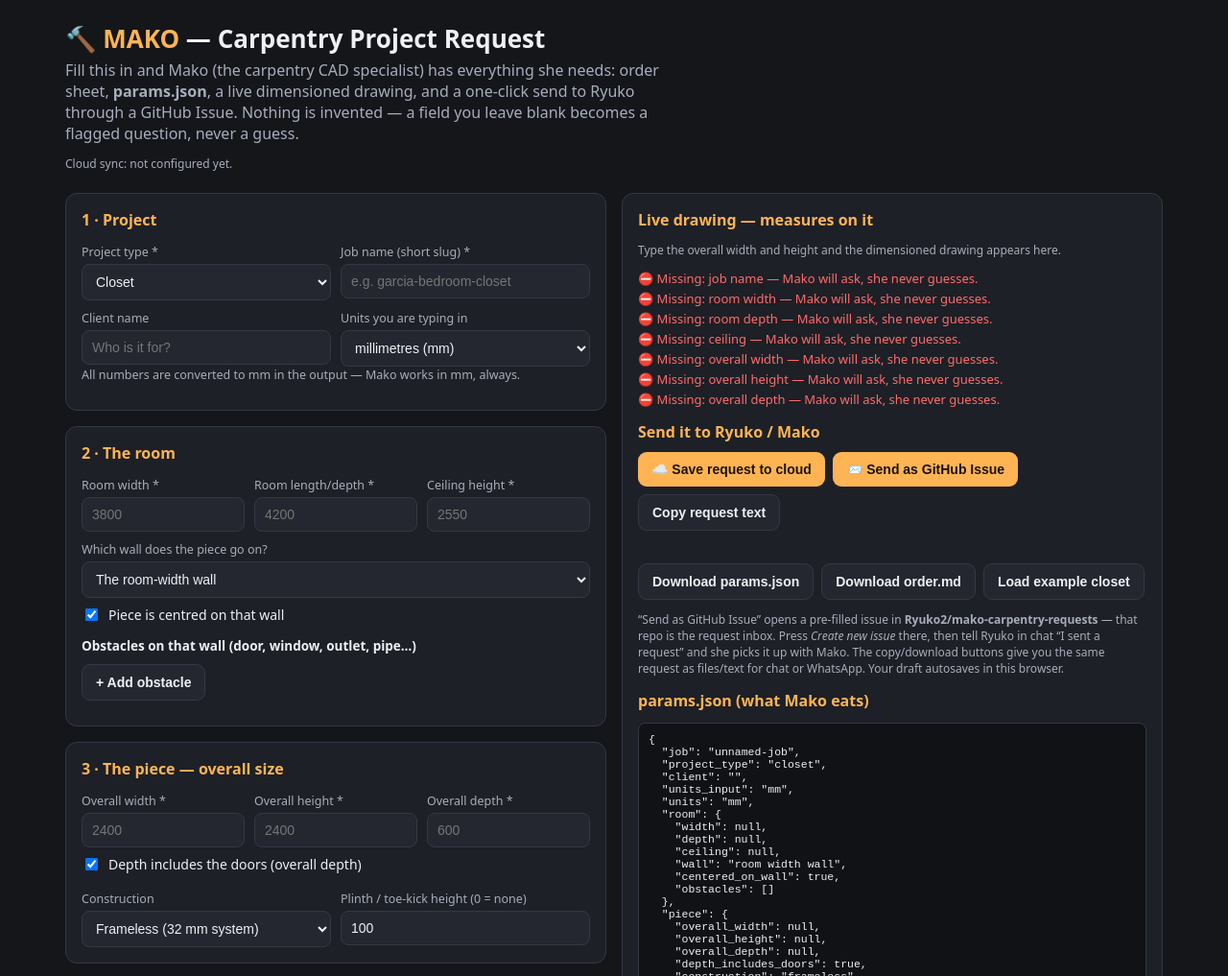
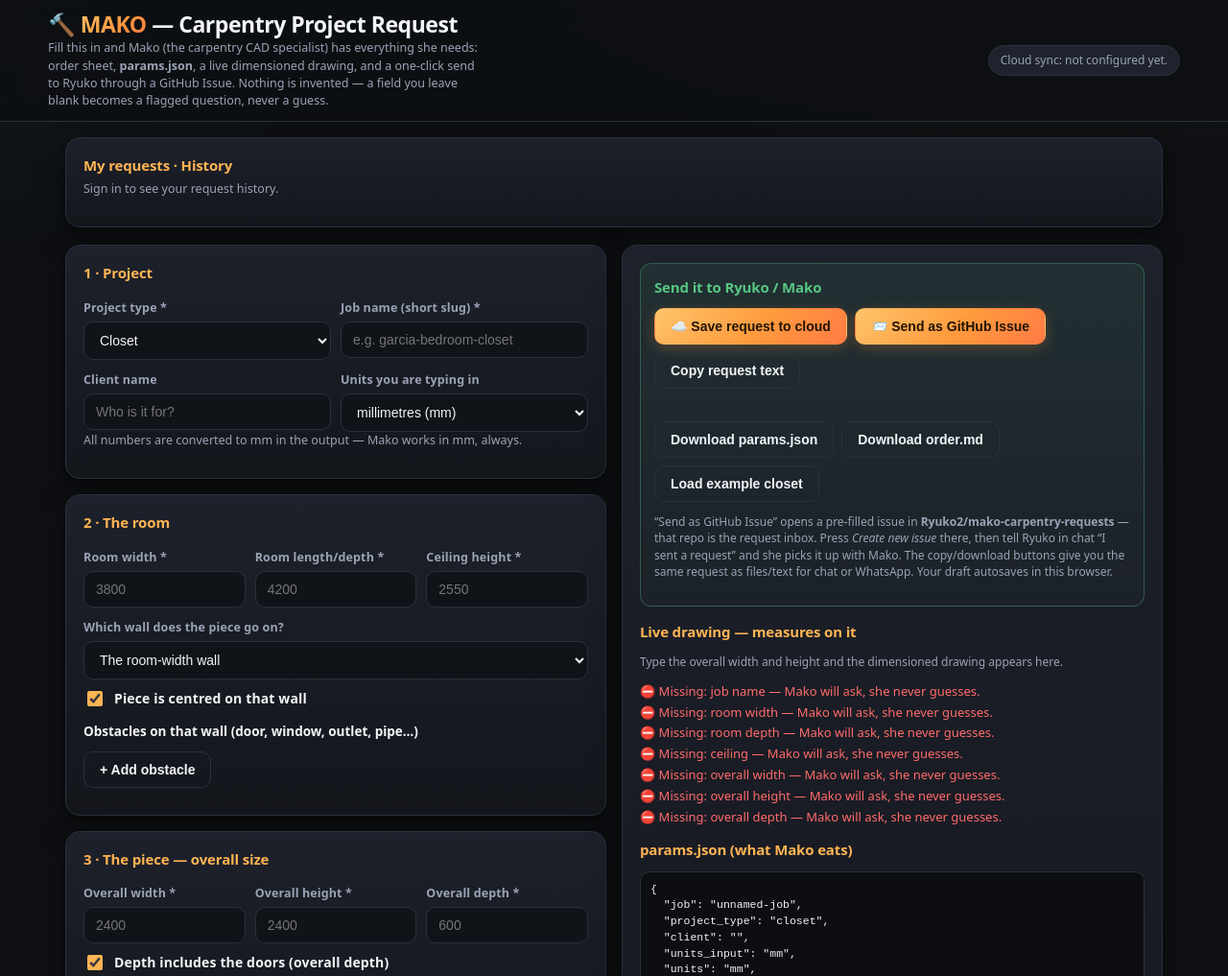
Before and after one commit to Ryuko2/mako-carpentry-requests, a plain HTML site: page index.html in a window 1280 px wide. Shown: the top 1017 px of the page at 96% size. Drawn offline with Linux system fonts and the light colour scheme; no server answers.

Commit message:
Lux redesign: History at top, SaaS restyle

```diff
--- a/index.html
+++ b/index.html
@@ -5,66 +5,94 @@
 <meta name="viewport" content="width=device-width, initial-scale=1.0">
 <title>Mako — Carpentry Project Request</title>
 <style>
-  :root{--bg:#14161a;--panel:#1d2026;--panel2:#24272f;--line:#343845;--txt:#eef0f4;--dim:#a7adbb;--acc:#ffb454;--acc2:#57c785;--bad:#ff6b6b;--radius:12px}
+  :root{--bg:#0e1013;--panel:#171a21;--panel2:#1f232d;--card1:#1d212b;--card2:#14161c;--inset:#101318;--line:#2b303d;--txt:#f2f4f8;--dim:#9aa3b5;--acc:#ffb454;--acc2:#57c785;--bad:#ff6b6b;--acc-ink:#221503;--grad:linear-gradient(135deg,#ffc46b 0%,#ff9a3d 55%,#ff7a45 100%);--radius:15px;--shadow:0 12px 32px rgba(0,0,0,.38),0 2px 6px rgba(0,0,0,.28);--ring:0 0 0 3px rgba(255,180,84,.22)}
   *{box-sizing:border-box}
-  body{margin:0;font-family:system-ui,-apple-system,"Segoe UI",Roboto,sans-serif;background:var(--bg);color:var(--txt)}
-  header{padding:22px 18px 6px;max-width:1180px;margin:0 auto}
-  h1{font-size:26px;margin:0 0 4px} h1 .mako{color:var(--acc)}
-  header p{color:var(--dim);margin:0;max-width:70ch}
-  main{max-width:1180px;margin:0 auto;padding:14px 18px 60px;display:grid;grid-template-columns:1fr 1fr;gap:16px}
+  html{scroll-behavior:smooth}
+  body{margin:0;font-family:system-ui,-apple-system,"Segoe UI",Roboto,"Helvetica Neue",Arial,sans-serif;background:radial-gradient(1100px 520px at 85% -140px,rgba(255,180,84,.09),transparent 60%),radial-gradient(900px 500px at -10% 0,rgba(87,199,133,.05),transparent 55%),var(--bg);color:var(--txt);font-size:15px;line-height:1.45;-webkit-font-smoothing:antialiased}
+  header{position:sticky;top:0;z-index:60;padding:12px 18px;background:rgba(13,15,19,.88);backdrop-filter:blur(12px);-webkit-backdrop-filter:blur(12px);border-bottom:1px solid var(--line)}
+  header .bar{max-width:1180px;margin:0 auto;display:flex;flex-wrap:wrap;gap:6px 22px;align-items:center;justify-content:space-between}
+  .brand{flex:1 1 430px;min-width:250px}
+  h1{font-size:23px;font-weight:800;letter-spacing:-.02em;margin:0;line-height:1.15}
+  h1 .mako{color:var(--acc)}
+  @supports((-webkit-background-clip:text) or (background-clip:text)){h1 .mako{background:var(--grad);-webkit-background-clip:text;background-clip:text;color:transparent}}
+  header p{color:var(--dim);margin:3px 0 0;font-size:12.5px;max-width:64ch}
+  .authbar{display:flex;flex-wrap:wrap;gap:8px;align-items:center}
+  #authStatus{background:var(--panel2);border:1px solid var(--line);border-radius:999px;padding:6px 12px}
+  .topband{max-width:1180px;margin:16px auto 0;padding:0 18px}
+  .topband section{margin-bottom:0}
+  #historySection{scroll-margin-top:120px}
+  main{max-width:1180px;margin:0 auto;padding:18px 18px 64px;display:grid;grid-template-columns:1fr 1fr;gap:16px}
   @media(max-width:900px){main{grid-template-columns:1fr}}
-  section{background:var(--panel);border:1px solid var(--line);border-radius:var(--radius);padding:16px;margin-bottom:16px}
-  section h2{font-size:16px;margin:0 0 4px;color:var(--acc)}
+  section{background:linear-gradient(180deg,var(--card1),var(--card2));border:1px solid var(--line);border-radius:var(--radius);padding:18px;margin-bottom:16px;box-shadow:var(--shadow)}
+  section h2{font-size:15px;font-weight:700;letter-spacing:-.01em;margin:0 0 4px;color:var(--acc)}
   section .hint{color:var(--dim);font-size:12.5px;margin:0 0 12px}
-  label{display:block;font-size:12.5px;color:var(--dim);margin:10px 0 4px}
-  input,select,textarea{width:100%;background:var(--panel2);border:1px solid var(--line);border-radius:8px;color:var(--txt);padding:9px 10px;font-size:14px}
-  input:focus,select:focus,textarea:focus{outline:2px solid var(--acc);outline-offset:0;border-color:transparent}
+  label{display:block;font-size:12.5px;font-weight:600;letter-spacing:.01em;color:var(--dim);margin:12px 0 5px}
+  input,select,textarea{width:100%;background:var(--inset);border:1px solid var(--line);border-radius:10px;color:var(--txt);padding:10px 12px;font-size:14px;transition:border-color .15s ease,box-shadow .15s ease}
+  input:focus,select:focus,textarea:focus{outline:none;border-color:var(--acc);box-shadow:var(--ring)}
   .row{display:grid;grid-template-columns:1fr 1fr;gap:10px}
   .row3{display:grid;grid-template-columns:1fr 1fr 1fr;gap:10px}
-  .check{display:flex;gap:8px;align-items:center;margin:8px 0;font-size:14px;color:var(--txt)}
-  .check input{width:auto}
-  .bay,.obs{border:1px dashed var(--line);border-radius:10px;padding:10px;margin:10px 0;background:#1a1d23}
+  .check{display:flex;gap:9px;align-items:center;margin:9px 0;font-size:14px;color:var(--txt)}
+  .check input{width:16px;height:16px;accent-color:var(--acc)}
+  .bay,.obs{border:1px dashed var(--line);border-radius:12px;padding:12px;margin:10px 0;background:var(--inset)}
   .bayhead{display:flex;justify-content:space-between;align-items:center}
   .bayhead b{color:var(--acc2)}
-  button{background:var(--acc);color:#1a1206;border:0;border-radius:9px;padding:10px 14px;font-weight:700;font-size:14px;cursor:pointer}
-  button.secondary{background:var(--panel2);color:var(--txt);border:1px solid var(--line)}
-  button.danger{background:transparent;color:var(--bad);border:1px solid var(--bad);padding:5px 9px;font-size:12px}
-  button:active{transform:translateY(1px)}
-  .btnrow{display:flex;flex-wrap:wrap;gap:8px;margin:10px 0}
-  #previewWrap{background:var(--panel);border:1px solid var(--line);border-radius:var(--radius);padding:16px;position:sticky;top:12px}
-  #previewWrap h2{font-size:16px;margin:0 0 8px;color:var(--acc)}
-  svg{width:100%;height:auto;background:#101216;border-radius:8px}
-  pre{background:#101216;border:1px solid var(--line);border-radius:8px;padding:10px;font-size:11.5px;overflow:auto;max-height:300px;white-space:pre-wrap;word-break:break-word}
+  button{background:var(--grad);color:var(--acc-ink);border:1px solid transparent;border-radius:10px;padding:10px 16px;font-weight:700;font-size:14px;cursor:pointer;box-shadow:0 4px 14px rgba(255,154,61,.25);transition:transform .12s ease,box-shadow .12s ease,filter .12s ease}
+  button:hover{filter:brightness(1.06);transform:translateY(-1px);box-shadow:0 7px 20px rgba(255,154,61,.32)}
+  button:active{transform:translateY(0)}
+  button:disabled{opacity:.55;cursor:wait;transform:none}
+  button:focus-visible{outline:none;box-shadow:var(--ring)}
+  button.secondary{background:transparent;color:var(--txt);border:1px solid var(--line);box-shadow:none}
+  button.secondary:hover{border-color:var(--acc);color:var(--acc);filter:none;box-shadow:none}
+  button.danger{background:transparent;color:var(--bad);border:1px solid rgba(255,107,107,.55);padding:5px 10px;font-size:12px;box-shadow:none}
+  button.danger:hover{background:rgba(255,107,107,.08);border-color:var(--bad);filter:none;box-shadow:none}
+  button.mini{padding:6px 12px;font-size:12px;border-radius:999px}
+  .btnrow{display:flex;flex-wrap:wrap;gap:8px;margin:10px 0;align-items:center}
+  #previewWrap{background:linear-gradient(180deg,var(--card1),var(--card2));border:1px solid var(--line);border-radius:var(--radius);padding:18px;position:sticky;top:120px;box-shadow:var(--shadow)}
+  #previewWrap h2{font-size:15px;font-weight:700;letter-spacing:-.01em;margin:0 0 8px;color:var(--acc)}
+  #sendBlock{border:1px solid rgba(87,199,133,.35);background:linear-gradient(180deg,rgba(87,199,133,.09),rgba(87,199,133,.02));border-radius:12px;padding:14px;margin-bottom:16px}
+  #sendBlock h2{color:var(--acc2)}
+  svg{width:100%;height:auto;background:#0c0e12;border:1px solid var(--line);border-radius:10px}
+  pre{background:#0c0e12;border:1px solid var(--line);border-radius:10px;padding:10px;font-size:11.5px;overflow:auto;max-height:300px;white-space:pre-wrap;word-break:break-word}
   #warnings{margin:10px 0;font-size:13px}
   #warnings .w{color:var(--acc);margin:3px 0}
   #warnings .e{color:var(--bad);margin:3px 0}
   #warnings .ok{color:var(--acc2)}
   .small{font-size:12px;color:var(--dim)}
   a{color:var(--acc)}
-  .send{background:#20312a;border:1px solid var(--acc2)}
-  .authbar{display:flex;flex-wrap:wrap;gap:10px;align-items:center;margin:12px 0 2px}
-  button.mini{padding:5px 9px;font-size:12px}
   #cloudMsg{min-height:1.2em;margin:4px 0 0}
-  .req{border:1px solid var(--line);border-radius:10px;padding:10px;margin:10px 0;background:var(--panel2)}
+  .req{border:1px solid var(--line);border-left:3px solid var(--acc2);border-radius:12px;padding:12px 14px;margin:10px 0;background:var(--inset)}
   .req-head{display:flex;flex-wrap:wrap;gap:6px 10px;align-items:baseline;justify-content:space-between}
   .req-head b{color:var(--acc2)}
   .req-meta{color:var(--dim);font-size:12.5px}
   .req .btnrow{align-items:center;margin:8px 0 0}
-  .req select{width:auto}
+  .req select{width:auto;border-radius:999px;padding:6px 10px;font-size:12.5px;font-weight:600;background:rgba(87,199,133,.12);border:1px solid rgba(87,199,133,.45)}
   .req-details{margin-top:8px}
   .req-details pre{max-height:220px}
+  @media(max-width:900px){#previewWrap{position:static}}
+  @media(max-width:700px){header{padding:10px 14px}.brand p{display:none}h1{font-size:20px}.topband{padding:0 14px;margin-top:12px}main{padding:14px 14px 48px}section{padding:14px}#previewWrap{padding:14px}}
 </style>
 </head>
 <body>
 <header>
-  <h1>🔨 <span class="mako">MAKO</span> — Carpentry Project Request</h1>
+ <div class="bar">
+  <div class="brand">
+   <h1>🔨 <span class="mako">MAKO</span> — Carpentry Project Request</h1>
   <p>Fill this in and Mako (the carpentry CAD specialist) has everything she needs: order sheet, <b>params.json</b>, a live dimensioned drawing, and a one-click send to Ryuko through a GitHub Issue. Nothing is invented — a field you leave blank becomes a flagged question, never a guess.</p>
+  </div>
   <div class="authbar">
     <span id="authStatus" class="small">Cloud sync: not configured yet.</span>
     <button type="button" class="secondary" id="signInBtn" style="display:none">Sign in with Google</button>
     <button type="button" class="secondary" id="signOutBtn" style="display:none">Sign out</button>
   </div>
+ </div>
 </header>
+<div class="topband">
+ <section id="historySection">
+    <h2>My requests · History</h2>
+    <p class="hint" id="historyHint">Sign in to see your request history.</p>
+    <div id="historyList"></div>
+  </section>
+</div>
 <main>
 <div id="formCol">
 
@@ -177,10 +205,8 @@
 </div>
 <div id="previewCol">
   <div id="previewWrap">
-    <h2>Live drawing — measures on it</h2>
-    <div id="svgBox"></div>
-    <div id="warnings"></div>
-    <h2 style="margin-top:14px">Send it to Ryuko / Mako</h2>
+    <div id="sendBlock">
+    <h2>Send it to Ryuko / Mako</h2>
     <div class="btnrow">
       <button type="button" id="saveCloud">☁️ Save request to cloud</button>
       <button type="button" id="sendIssue">📨 Send as GitHub Issue</button>
@@ -193,16 +219,16 @@
       <button type="button" class="secondary" id="loadExample">Load example closet</button>
     </div>
     <p class="small">“Send as GitHub Issue” opens a pre-filled issue in <b>Ryuko2/mako-carpentry-requests</b> — that repo is the request inbox. Press <i>Create new issue</i> there, then tell Ryuko in chat “I sent a request” and she picks it up with Mako. The copy/download buttons give you the same request as files/text for chat or WhatsApp. Your draft autosaves in this browser.</p>
+    </div>
+    <h2>Live drawing — measures on it</h2>
+    <div id="svgBox"></div>
+    <div id="warnings"></div>
+
     <h2 style="margin-top:14px">params.json (what Mako eats)</h2>
     <pre id="jsonOut"></pre>
     <h2 style="margin-top:14px">Order sheet</h2>
     <pre id="mdOut"></pre>
   </div>
-  <section id="historySection">
-    <h2>My requests · History</h2>
-    <p class="hint" id="historyHint">Sign in to see your request history.</p>
-    <div id="historyList"></div>
-  </section>
 </div>
 </main>
 <script>
```
Also changed, not shown: 1 other file.
